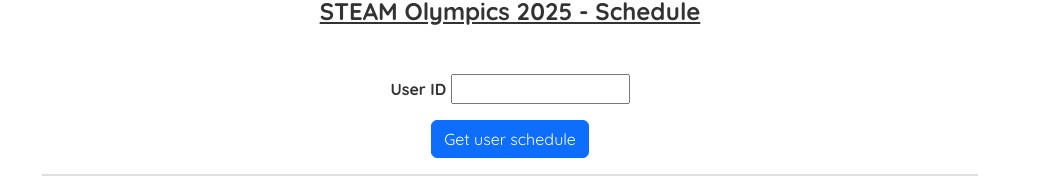
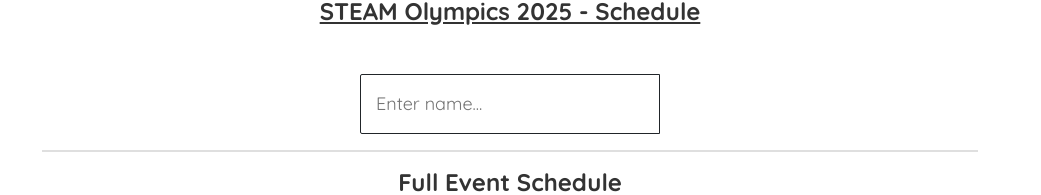
Before and after one commit to RahulVarunGit/mcia-react, a React (Create React App) app: page /steam/schedule in a window 1280 px wide. Shown: the part 285-480 px from the top of the page, without its empty margins (130-1171 px from the left). Built offline with nearby package versions, Linux system fonts and the light colour scheme.

Commit message:
user search in schedule added

```diff
--- a/src/components/SearchBar.css
+++ b/src/components/SearchBar.css
@@ -10,7 +10,7 @@
 .dataResult {
     margin-top: 5px;
     width: 300px;
-    height: 200px;
+    height: 150px;
     background-color: white;
     box-shadow: rgba(0, 0, 0, 0.35) 0px 5px 15px;
     overflow: hidden;
--- a/src/components/SearchBar.js
+++ b/src/components/SearchBar.js
@@ -30,7 +30,7 @@ function SearchBar({ placeholder, data }) {
             {filteredData.length != 0 && (
                 <div className="dataResult">
                     {filteredData.slice(0, 5).map((value, key) => {
-                        return <a className="dataItem" href={value.link} > <p>{value.name}</p></a>
+                        return <a className="dataItem" href={"/steam/schedule/" + value.id} > <p>{value.name}</p></a>
                     })}
                 </div>
             )}
--- a/src/data/steamUserData.json
+++ b/src/data/steamUserData.json
@@ -2,7 +2,7 @@
     "steamUsers": [
         {
             "id": "AA001",
-            "name": "Rahul B",
+            "name": "Rahul Balivada",
             "activities": [
                 "E001",
                 "E005",
@@ -11,7 +11,15 @@
         },
         {
             "id": "BB001",
-            "name": "Varun B",
+            "name": "Varun Balivada",
+            "activities": [
+                "E001",
+                "E013"
+            ]
+        },
+        {
+            "id": "BB002",
+            "name": "Rahul Dravid",
             "activities": [
                 "E001",
                 "E013"
--- a/src/javascript/STEAM/schedule.js
+++ b/src/javascript/STEAM/schedule.js
@@ -2,6 +2,9 @@ import { useState } from 'react';
 import '../../styles/Home.css';
 import { useParams } from 'react-router-dom';
 import parse from 'html-react-parser';
+import SearchBar from '../../components/SearchBar';
+import steamUserData from '../../data/steamUserData.json';
+
 
 const Schedule = () => {
 
@@ -21,8 +24,6 @@ const Schedule = () => {
     //testing comment change
 
     return (
-
-
 
 
         <div className="container">
@@ -47,11 +48,8 @@ const Schedule = () => {
             <h6 ></h6>
             <p >&nbsp;</p>
             {parse(userActStr)}
-            <div className="center-align">
-                <lable className="justify c737373"><b >User ID  </b></lable>
-                <input type="text" name="user" id="user" value={userId} onChange={handleChange}></input>
-                <p ></p>
-                <h6 className="center-align"><a type="button" class="btn btn-primary" href={userUrl}>Get user schedule</a></h6>
+            <div className="flex-container">
+                <SearchBar placeholder="Enter name..." data={steamUserData} />
             </div>
 
             <p ></p>
--- a/src/javascript/STEAM/userSchedule.js
+++ b/src/javascript/STEAM/userSchedule.js
@@ -3,6 +3,7 @@ import '../../styles/Home.css';
 import { useParams } from 'react-router-dom';
 import steamEventData from '../../data/steamEventData.json';
 import steamUserData from '../../data/steamUserData.json';
+import SearchBar from '../../components/SearchBar';
 import parse from 'html-react-parser';
 
 const UserSchedule = () => {
@@ -106,6 +107,7 @@ const UserSchedule = () => {
     return (
 
 
+
         <div className="container">
 
             <div className="row">
@@ -128,11 +130,8 @@ const UserSchedule = () => {
             <h6 ></h6>
             <p >&nbsp;</p>
             {parse(userActStr)}
-            <div className="center-align">
-                <lable className="justify c737373"><b >User ID  </b></lable>
-                <input type="text" name="user" id="user" value={userId} onChange={handleChange}></input>
-                <p ></p>
-                <h6 className="center-align"><a type="button" class="btn btn-primary" href={userUrl}>Get user schedule</a></h6>
+            <div className="flex-container">
+                <SearchBar placeholder="Enter name..." data={steamUserData} />
             </div>
 
             <p ></p>
@@ -157,6 +156,7 @@ const UserSchedule = () => {
         </div>
 
 
+
     );
 }
 export default UserSchedule;
```
